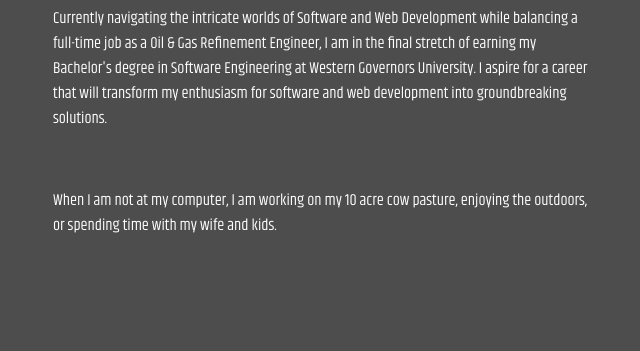
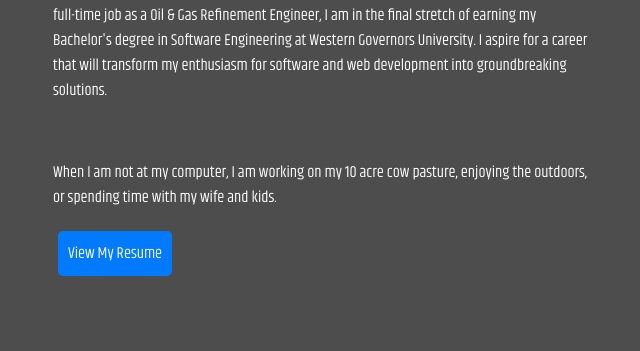
Before and after one commit to Reece-Nunez/portfolio, a plain HTML site: page index.html in a window 1280 px wide. Shown: the part 449-800 px from the top of the page, without its empty margins (87-727 px from the left). Drawn offline with nearby package versions, Linux system fonts and the light colour scheme.

Commit message:
put socials in the nav-bar and added resume button

```diff
--- a/index.html
+++ b/index.html
@@ -3,6 +3,7 @@
 <head>
     <meta charset="UTF-8">
     <meta name="viewport" content="width=device-width, initial-scale=1.0">
+    <link rel="stylesheet" href="https://use.fontawesome.com/releases/v5.15.4/css/all.css">
     <link rel="stylesheet" type="text/css" href="styles.css">
     <link rel="preconnect" href="https://fonts.googleapis.com">
     <link rel="preconnect" href="https://fonts.gstatic.com" crossorigin>
@@ -24,6 +25,11 @@
                     <circle id="circle" cx="50" cy="50" r="18" stroke="white" stroke-width="2" fill="none" />
                     <text id="letterR" x="43" y="61" fill="white">R</text>
                 </svg>
+                <div class="socials">
+                    <a href="https://www.instagram.com/reecenunez20/"><i class="fab fa-facebook"></i></a>
+                    <a href="https://www.facebook.com/reecenunez20"><i class="fab fa-instagram"></i></a>
+                    <a href="https://github.com/Reece-Nunez"><i class="fab fa-github"></i></a>
+                </div>
             </div>
         </div>
         <nav class="navigation">
@@ -47,6 +53,7 @@
         </p>
         <br>
         <p>When I am not at my computer, I am working on my 10 acre cow pasture, enjoying the outdoors, or spending time with my wife and kids.</p>
+        <a href="Resume (1).pdf" target="_blank" class="download-button">View My Resume</a>
     </div>
     <div class="experience-container" id="experience">
         <div class="experience-header-container">
--- a/styles.css
+++ b/styles.css
@@ -99,6 +99,24 @@ a:hover {
     max-width: 1000px;
     min-height: 100vh;
 }
+
+.download-button {
+    display: inline-block;
+    padding: 10px 10px;
+    margin: 5px;
+    background-color: #007bff;
+    color: white;
+    text-decoration: none;
+    border-radius: 5px;
+    border: none;
+    cursor: pointer;
+    width: fit-content;
+    text-align: center;
+  }
+
+  .download-button:hover {
+    background-color: #0056b3;
+  }
 
 .experience-tech-certs-container {
     display: flex;
```
Also changed, not shown: 1 other file.
